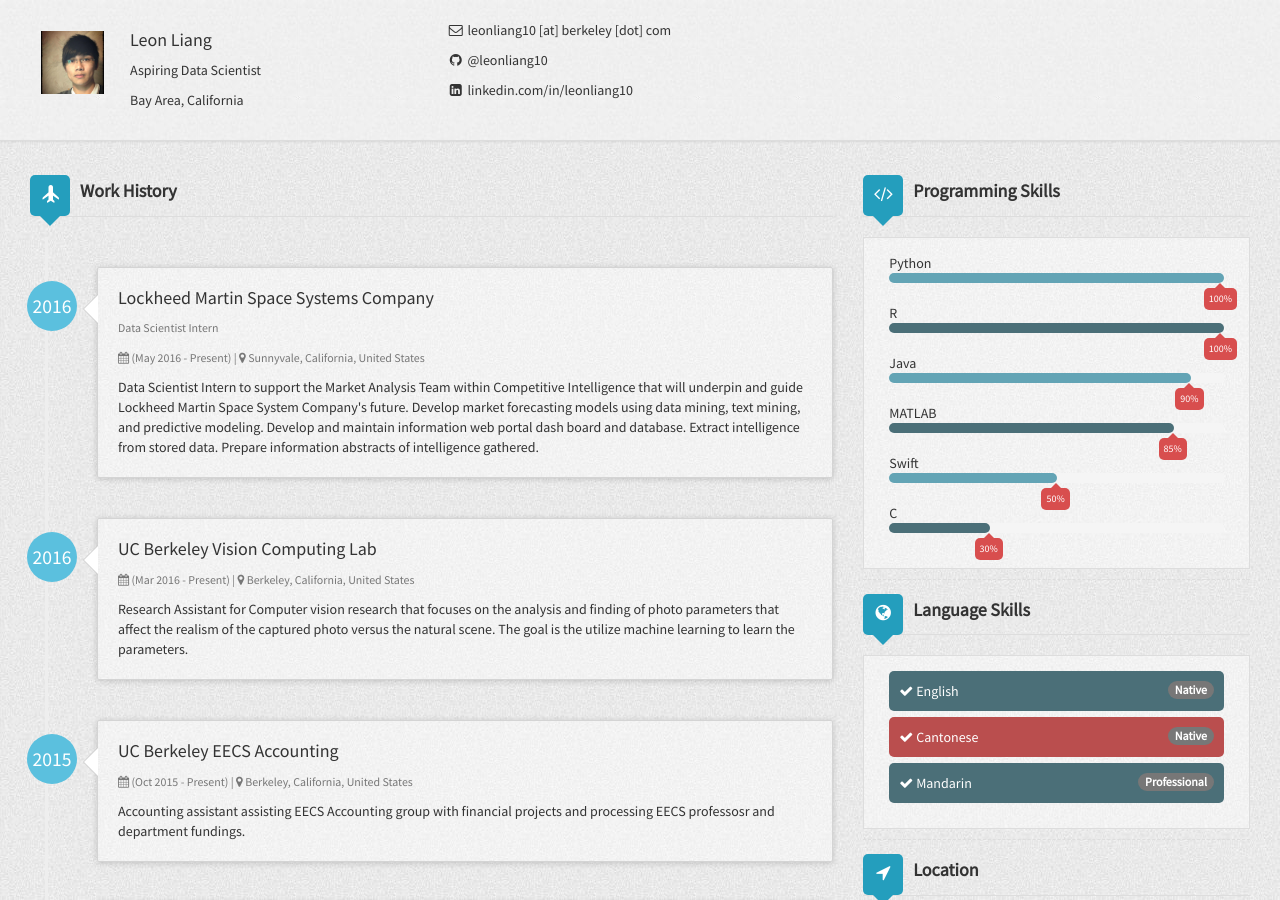
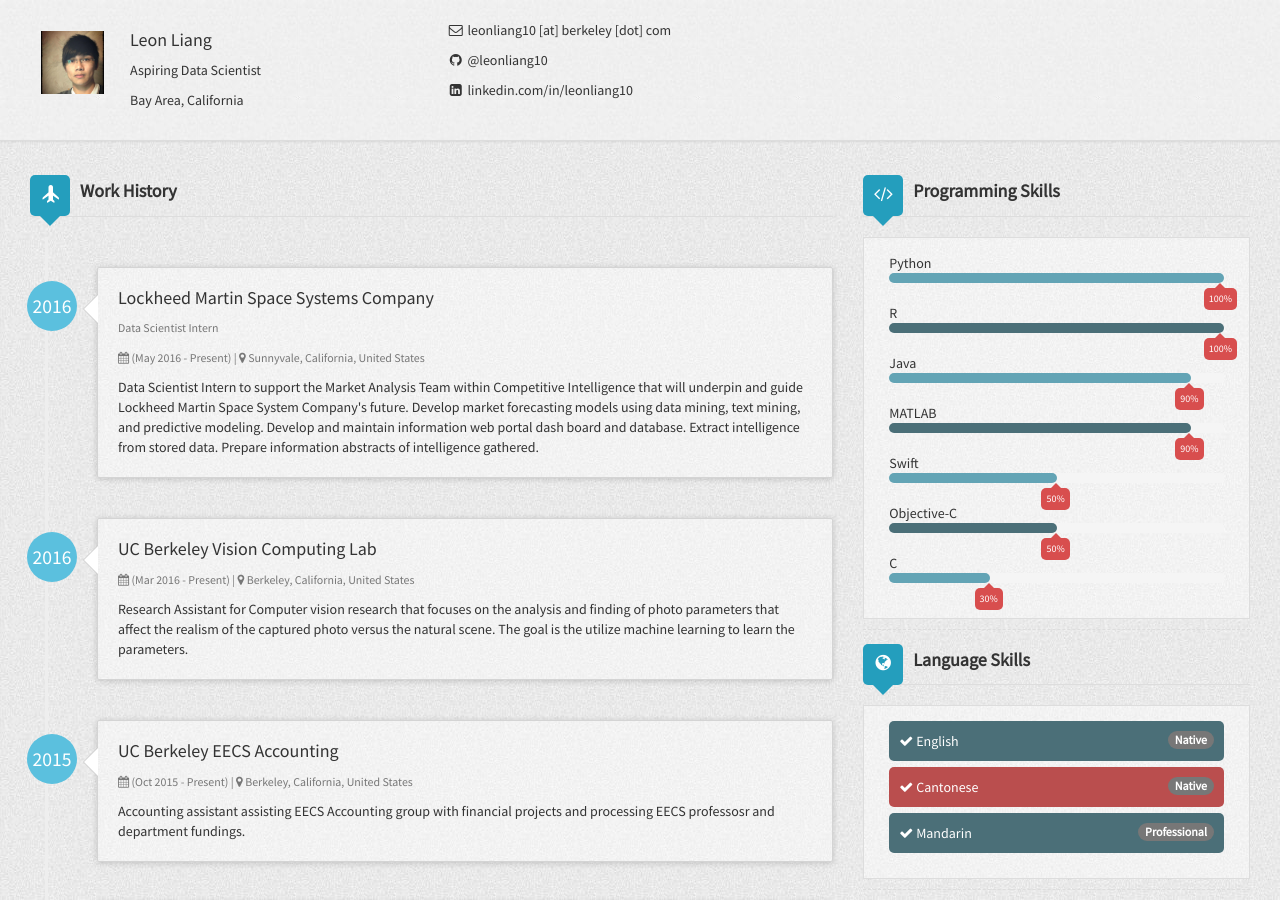
Before and after one commit to leonliang10/leonliang10.github.io, a Jekyll site: the page built from index.html, in a window 1280 px wide and 900 px high. Built offline with Jekyll 4.4.1, drawn with Linux system fonts in a browser that asks for light colours; nearby versions of some CDN libraries.

Commit message:
Add Objective-C to programming skills

```diff
--- a/_config.yml
+++ b/_config.yml
@@ -91,10 +91,13 @@ author:
       percentage: 90%
     - skill4:
       name: MATLAB
-      percentage: 85%
+      percentage: 90%
     - skill5:
       name: Swift
       percentage: 50%
     - skill6:
+      name: Objective-C
+      percentage: 50%
+    - skill6:
       name: C
       percentage: 30%
```
